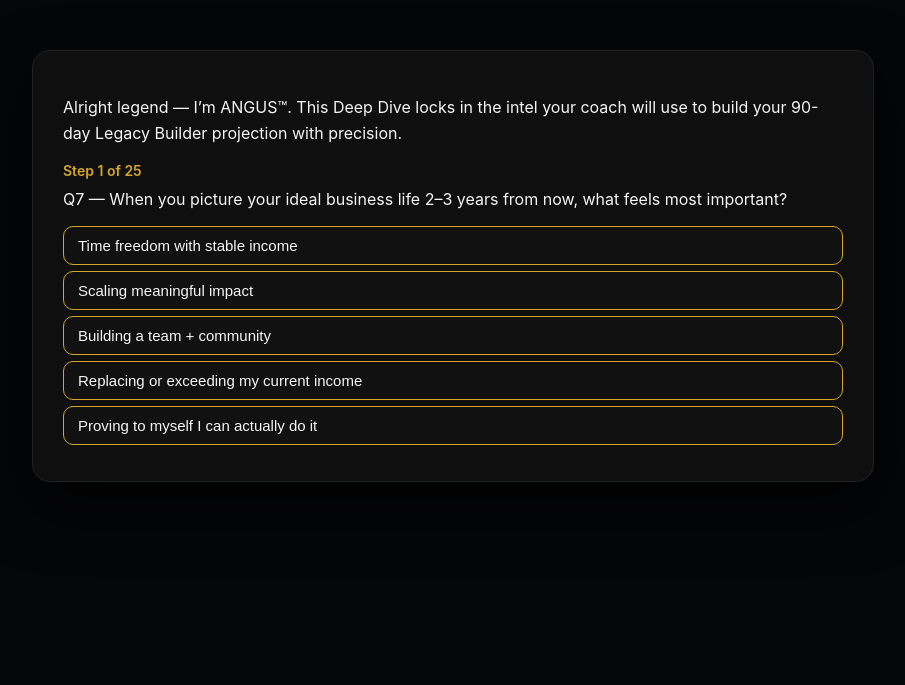
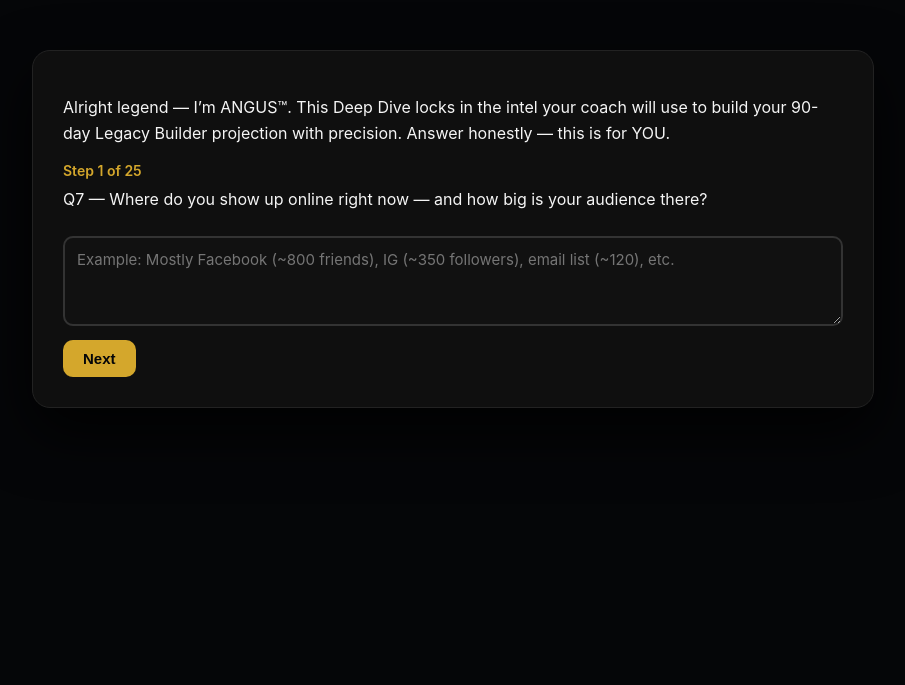
Before and after one commit to homecareers/legacy-builder-deepdive-bot, a Flask app: page / in a window 1280 px wide. Shown: the top 685 px of the page, without its empty margins (187-1092 px from the left). Run offline with Flask 3, Linux system fonts and the light colour scheme.

Commit message:
Update chat.html

```diff
--- a/templates/chat.html
+++ b/templates/chat.html
@@ -131,121 +131,160 @@
     // ---------------- DEEP DIVE QUESTION SET ---------------- //
 
     const steps = [
-      { type: "single", question: "Q7 — When you picture your ideal business life 2–3 years from now, what feels most important?", options: [
+      // Q07 — TEXTBOX: Where do you show up online right now — and how big is your audience there?
+      {
+        type: "text",
+        question: "Q7 — Where do you show up online right now — and how big is your audience there?",
+        placeholder: "Example: Mostly Facebook (~800 friends), IG (~350 followers), email list (~120), etc."
+      },
+
+      // Q08 — Social Presence Snapshot — single-select
+      {
+        type: "single",
+        question: "Q8 — Social Presence Snapshot",
+        options: [
+          "🧍‍♂️ I barely post — mostly invisible online",
+          "📅 I post sometimes, but not consistently",
+          "🔁 I post consistently but not business-focused yet",
+          "👀 Small audience, light engagement",
+          "🔥 Engaged community — people respond to me",
+          "🎥 I create content regularly (stories, reels, videos)",
+          "👻 I mostly consume — not a creator yet"
+        ]
+      },
+
+      // Q09 — Content Confidence (1–10) — single-select
+      {
+        type: "single",
+        question: "Q9 — Content Confidence (1–10). How confident do you feel showing up and creating content right now?",
+        options: [
+          "1️⃣ 1 – I avoid creating content",
+          "2️⃣ 2",
+          "3️⃣ 3",
+          "4️⃣ 4",
+          "5️⃣ 5 – I’ll do it if I have to",
+          "6️⃣ 6",
+          "7️⃣ 7",
+          "8️⃣ 8",
+          "9️⃣ 9",
+          "🔟 10 – I’m fully confident showing up"
+        ]
+      },
+
+      // ---- From here down, same structure as last file ----
+
+      { type: "single", question: "Q10 — When you picture your ideal business life 2–3 years from now, what feels most important?", options: [
         "Time freedom with stable income",
         "Scaling meaningful impact",
         "Building a team + community",
         "Replacing or exceeding my current income",
         "Proving to myself I can actually do it"
       ]},
-      { type: "single", question: "Q8 — Right now, where do you mostly show up online?", options: [
+      { type: "single", question: "Q11 — Right now, where do you mostly show up online?", options: [
         "Facebook",
         "Instagram",
         "TikTok",
         "YouTube",
         "Other / I barely show up"
       ]},
-      { type: "single", question: "Q9 — How would you describe your current consistency with posting or creating content?", options: [
+      { type: "single", question: "Q12 — How would you describe your current consistency with posting or creating content?", options: [
         "I rarely post",
         "I post sometimes but not consistently",
         "I'm consistent but not business-focused yet",
         "I'm consistent and intentional with content"
       ]},
-      { type: "single", question: "Q10 — When it comes to talking about products or opportunities online…", options: [
+      { type: "single", question: "Q13 — When it comes to talking about products or opportunities online…", options: [
         "I’m confident and comfortable",
         "I’m willing but nervous",
         "I mostly avoid it right now",
         "Haven’t really tried yet"
       ]},
-      { type: "single", question: "Q11 — How do you feel about learning new tech/tools?", options: [
+      { type: "single", question: "Q14 — How do you feel about learning new tech/tools?", options: [
         "Love it — I pick it up fast",
         "I can learn it with clear steps",
         "I get overwhelmed easily",
         "I'd rather keep it super simple"
       ]},
-      { type: "single", question: "Q12 — How do you prefer to be coached?", options: [
+      { type: "single", question: "Q15 — How do you prefer to be coached?", options: [
         "Direct and straightforward",
         "Encouraging and supportive",
         "Step-by-step with examples",
         "Give me the target and let me run"
       ]},
-      { type: "single", question: "Q13 — In a perfect world, how many hours per week would you eventually like to be investing into your business?", options: [
+      { type: "single", question: "Q16 — In a perfect world, how many hours per week would you eventually like to be investing into your business?", options: [
         "5–10 hours",
         "10–15 hours",
         "15–20 hours",
         "20+ hours"
       ]},
-      { type: "single", question: "Q14 — What best describes your current financial starting point?", options: [
+      { type: "single", question: "Q17 — What best describes your current financial starting point?", options: [
         "I’m comfortable but want more options",
         "I’m tight and need relief fast",
         "I’m rebuilding from a setback",
         "I’m stable and focused on growth"
       ]},
-      { type: "single", question: "Q15 — What feels MOST natural when it comes to connecting with people?", options: [
+      { type: "single", question: "Q18 — What feels MOST natural when it comes to connecting with people?", options: [
         "One-on-one conversations",
         "Small group settings",
         "Online messages / DM chats",
         "Creating content that people respond to"
       ]},
-      { type: "single", question: "Q16 — Which statement feels most true about your confidence level?", options: [
+      { type: "single", question: "Q19 — Which statement feels most true about your confidence level?", options: [
         "I’m confident — I just need a system",
         "I’m confident in some areas, shaky in others",
         "My confidence is rebuilding",
         "I’m not confident yet, but I’m willing"
       ]},
-      { type: "single", question: "Q17 — How do you respond when a plan doesn’t work the first time?", options: [
+      { type: "single", question: "Q20 — How do you respond when a plan doesn’t work the first time?", options: [
         "I regroup and try again",
         "I need someone to walk through it with me",
         "I tend to shut down and avoid it",
         "I overthink what went wrong"
       ]},
-      { type: "multi", question: "Q18 — What kind of support will help you actually follow through? (Select all that apply.)", options: [
+      { type: "multi", question: "Q21 — What kind of support will help you actually follow through? (Select all that apply.)", options: [
         "Clear weekly targets",
         "Accountability check-ins",
         "Community / team energy",
         "Simple scripts and language",
         "Visual trackers or dashboards"
       ]},
-      { type: "single", question: "Q19 — When you think about earning with this, what feels most aligned?", options: [
+      { type: "single", question: "Q22 — When you think about earning with this, what feels most aligned?", options: [
         "A solid side income",
         "Replacing my current income",
         "Building a serious long-term business",
         "I’m still feeling this out"
       ]},
-      { type: "single", question: "Q20 — If we built you a simple daily method of operation (DMO), what’s realistic for you right now?", options: [
+      { type: "single", question: "Q23 — If we built you a simple daily method of operation (DMO), what’s realistic for you right now?", options: [
         "20–30 minutes per day",
         "30–60 minutes per day",
         "60–90 minutes per day",
         "More than 90 minutes per day"
       ]},
-      { type: "single", question: "Q21 — Which GEM style do you FEEL you resonate with most?", options: [
+      { type: "single", question: "Q24 — Which GEM style do you FEEL you resonate with most?", options: [
         "Pearl — heart, connection, service",
         "Ruby — recognition, fun, energy",
         "Sapphire — structure, systems, clarity",
         "Emerald — goals, numbers, wealth-building",
         "Not sure yet"
       ]},
-      { type: "multi", question: "Q22 — What usually pulls you OFF track when you set big goals? (Select all that apply.)", options: [
+      { type: "multi", question: "Q25 — What usually pulls you OFF track when you set big goals? (Select all that apply.)", options: [
         "Life chaos and distractions",
         "No clear plan or structure",
         "Lack of encouragement or community",
         "Fear of judgment or failure",
         "Time management / overwhelm"
       ]},
-      { type: "multi", question: "Q23 — How do you prefer to track progress? (Select all that apply.)", options: [
+      { type: "multi", question: "Q26 — How do you prefer to track progress? (Select all that apply.)", options: [
         "Daily check marks",
         "Income movement",
         "Emotional / energy check-ins",
         "Visual charts / dashboards",
         "Stories of people I’ve helped"
       ]},
-      { type: "text", question: "Q24 — Why is NOW the right time for you to build something instead of waiting another year?", placeholder: "Type what’s really true for you here..." },
-      { type: "text", question: "Q25 — What are the top 1–2 fears or hesitations you want your coach to know before you start?", placeholder: "Be honest. This helps us coach you better." },
-      { type: "text", question: "Q26 — What strengths do you bring to the table that we can build on together?", placeholder: "Skills, experience, personality, anything that makes you an asset." },
-      { type: "text", question: "Q27 — What does a WIN in the next 90 days look like for you?", placeholder: "Describe it in your own words." },
-      { type: "text", question: "Q28 — Is there anything from your past business or work experience that we should *not* repeat this time?", placeholder: "Patterns, approaches, or situations you’re done with." },
-      { type: "text", question: "Q29 — How do you want your coach to show up for you when you’re struggling?", placeholder: "Direct tough love, gentle encouragement, structured action steps, etc." },
-      { type: "text", question: "Q30 — Anything else you want us to know about your vision, life season, or expectations?", placeholder: "Optional, but powerful if you share it." },
+      { type: "text", question: "Q27 — Why is NOW the right time for you to build something instead of waiting another year?", placeholder: "Type what’s really true for you here..." },
+      { type: "text", question: "Q28 — What are the top 1–2 fears or hesitations you want your coach to know before you start?", placeholder: "Be honest. This helps us coach you better." },
+      { type: "text", question: "Q29 — What strengths do you bring to the table that we can build on together?", placeholder: "Skills, experience, personality, anything that makes you an asset." },
+      { type: "text", question: "Q30 — What does a WIN in the next 90 days look like for you?", placeholder: "Describe it in your own words." },
 
       // Step 25 - Email
       { type: "email", question: "And finally… what’s the BEST email for your custom 90-day Legacy Builder projection?" }
@@ -296,7 +335,7 @@
 
         if (step.type === "single" || step.type === "multi") {
           let html = `<div class="options">`;
-          step.options.forEach((opt, idx) => {
+          step.options.forEach((opt) => {
             const safe = opt.replace(/'/g, "\\'").replace(/"/g, '&quot;');
             html += `<button onclick="handleOption('${step.type}', '${safe}', this)">${opt}</button>`;
           });
@@ -311,7 +350,7 @@
         if (step.type === "text") {
           chat.innerHTML += `
             <div id="text-block-${currentStep}">
-              <textarea id="text-input-${currentStep}" placeholder="${step.placeholder}"></textarea>
+              <textarea id="text-input-${currentStep}" placeholder="${step.placeholder || ''}"></textarea>
               <button class="next-btn" onclick="saveText('${currentStep}')">Next</button>
             </div>
           `;
@@ -360,7 +399,8 @@
       showUserMessage(selected.join(", "));
       answers.push(selected.join(", "));
       container.remove();
-      chat.querySelector(".next-btn").remove();
+      const nb = chat.querySelector(".next-btn");
+      if (nb) nb.remove();
       setTimeout(renderStep, 300);
     }
 
@@ -372,7 +412,8 @@
       }
       showUserMessage(val);
       answers.push(val);
-      document.getElementById(`text-block-${stepIndex}`).remove();
+      const blk = document.getElementById(`text-block-${stepIndex}`);
+      if (blk) blk.remove();
       setTimeout(renderStep, 300);
     }
 
@@ -384,11 +425,12 @@
       }
       userEmail = email;
       showUserMessage(email);
-      document.getElementById("email-block").remove();
+      const blk = document.getElementById("email-block");
+      if (blk) blk.remove();
       submitSurvey();
     }
 
-    // ---------------- SUBMIT SURVEY (THE CRITICAL FIX) ---------------- //
+    // ---------------- SUBMIT SURVEY ---------------- //
 
     function submitSurvey() {
       showLoading();
@@ -422,7 +464,7 @@
     // ---------------- INIT ---------------- //
 
     window.onload = () => {
-      showBotMessage("Alright legend — I’m ANGUS™. This Deep Dive locks in the intel your coach will use to build your 90-day Legacy Builder projection with precision.");
+      showBotMessage("Alright legend — I’m ANGUS™. This Deep Dive locks in the intel your coach will use to build your 90-day Legacy Builder projection with precision. Answer honestly — this is for YOU.");
       setTimeout(renderStep, 1400);
     };
 
```
